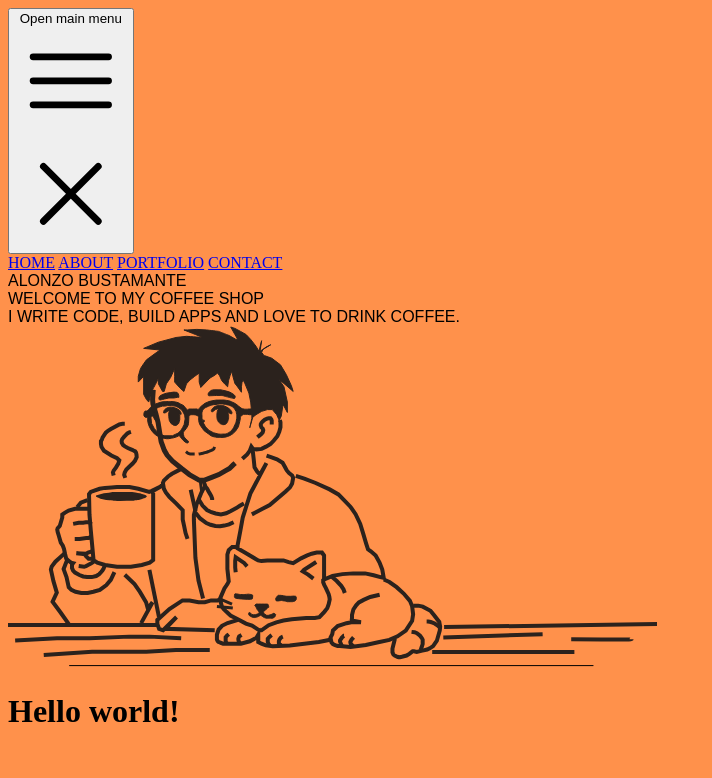
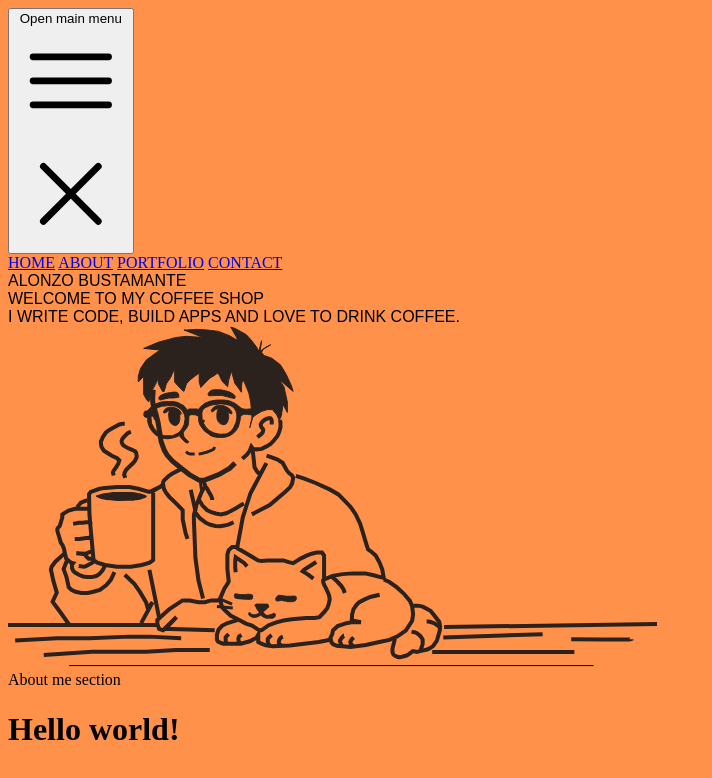
Before and after one commit to 4l0NZ0/MyPortfolio-, a SvelteKit app: page / in a window 1280 px wide. Shown: the top 778 px of the page, without its empty margins (0-712 px from the left). Built offline with nearby package versions, Linux system fonts and the light colour scheme.

Commit message:
added about me folder in components.Added about me file section.

```diff
--- /dev/null
+++ b/src/lib/components/aboutme/aboutme.svelte
@@ -0,0 +1,3 @@
+<div>
+    About me section
+    </div>
--- a/src/lib/components/herosection/hero.svelte
+++ b/src/lib/components/herosection/hero.svelte
@@ -16,5 +16,4 @@
 </div>
 <div>
    <img src={HeroImage} alt="A cartoon of me drinking coffee with a cat beside me."/>
-
 </div>
--- a/src/routes/+page.svelte
+++ b/src/routes/+page.svelte
@@ -1,10 +1,13 @@
 <script>
     import Header from '../lib/components/navigation/header.svelte'
     import Hero from '../lib/components/herosection/hero.svelte'
+    import AboutMe from '../lib/components/aboutme/aboutme.svelte'
+  import Aboutme from '../lib/components/aboutme/aboutme.svelte';
 </script>
 
 <Header/>
 <Hero/>
+<Aboutme/>
 <h1 class="text-3xl font-bold underline">
   Hello world!
 </h1>
```
